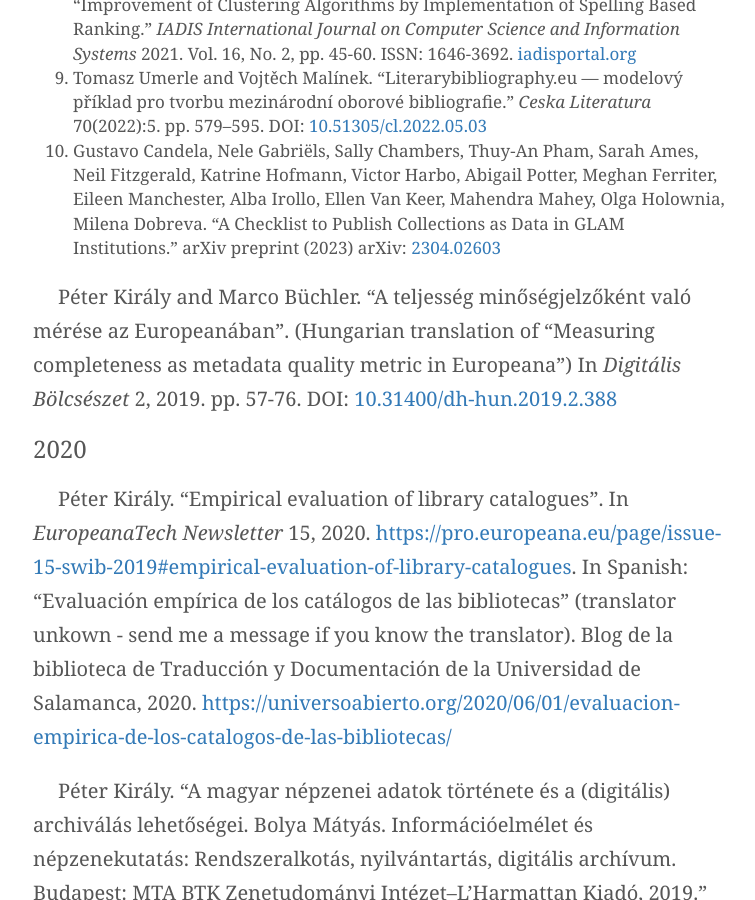
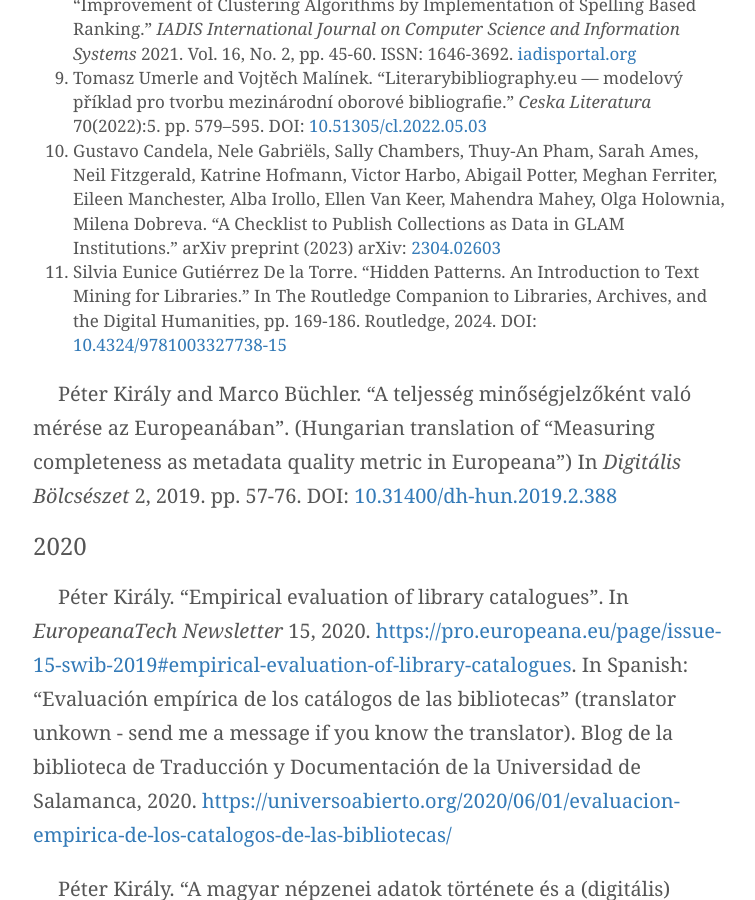
Before and after one commit to pkiraly/pkiraly.github.io, a Jekyll site: the page built from about.md, in a window 1280 px wide and 900 px high, scrolled down 14148 px. Shown: the whole window, without its empty margins (257-1012 px from the left). Built offline with Jekyll 4.4.1, drawn with Linux system fonts in a browser that asks for light colours; nearby versions of some CDN libraries; some web fonts are replaced; comment, search, counter and statistics services are not loaded.

Commit message:
Add Gutiérrez, 2024

```diff
--- a/about.md
+++ b/about.md
@@ -197,6 +197,8 @@ cited by:<br/>
 8. Evan Bryer, Theppatorn Rhujittawiwat, John R. Rose, and Colin F. Wilder. "Improvement of Clustering Algorithms by Implementation of Spelling Based Ranking." _IADIS International Journal on Computer Science and Information Systems_ 2021. Vol. 16, No. 2, pp. 45-60. ISSN: 1646-3692. [iadisportal.org](http://www.iadisportal.org/ijcsis/papers/2021160204.pdf)
 9. Tomasz Umerle and Vojtěch Malínek. "Literarybibliography.eu — modelový příklad pro tvorbu mezinárodní oborové bibliografie." _Ceska Literatura_  70(2022):5. pp. 579--595. DOI: [10.51305/cl.2022.05.03](https://doi.org/10.51305/cl.2022.05.03)
 10. Gustavo Candela, Nele Gabriëls, Sally Chambers, Thuy-An Pham, Sarah Ames, Neil Fitzgerald, Katrine Hofmann, Victor Harbo, Abigail Potter, Meghan Ferriter, Eileen Manchester, Alba Irollo, Ellen Van Keer, Mahendra Mahey, Olga Holownia, Milena Dobreva. "A Checklist to Publish Collections as Data in GLAM Institutions." arXiv preprint (2023) arXiv: [2304.02603](https://arxiv.org/abs/2304.02603)
+11. Silvia Eunice Gutiérrez De la Torre. "Hidden Patterns. An Introduction to Text Mining for Libraries." In The Routledge Companion to Libraries, Archives, and the Digital Humanities, pp. 169-186. Routledge, 2024. DOI: [10.4324/9781003327738-15](https://doi.org/10.4324/9781003327738-15)
+
 
 Péter Király and Marco Büchler. “A teljesség minőségjelzőként való mérése az Europeanában”. (Hungarian translation of “Measuring completeness as metadata quality metric in Europeana”) In *Digitális Bölcsészet* 2, 2019. pp. 57-76. DOI: [10.31400/dh-hun.2019.2.388](https://doi.org/10.31400/dh-hun.2019.2.388)
 
```
